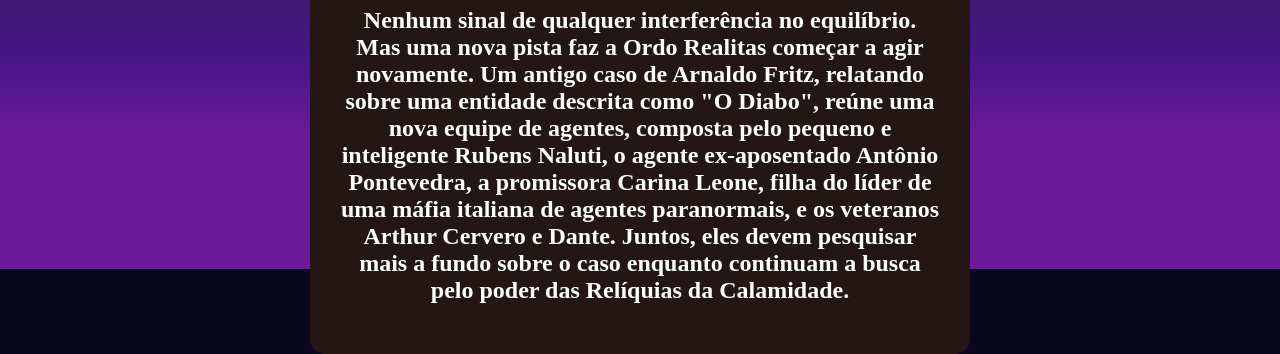
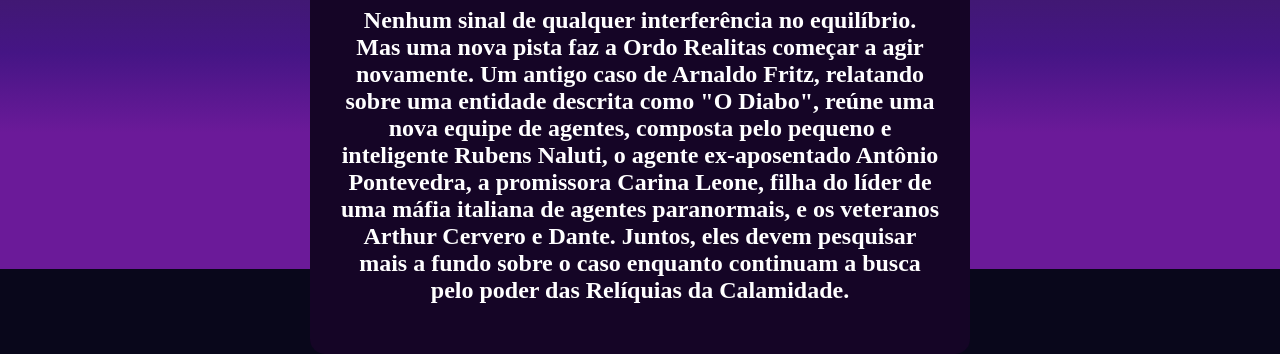
Before and after one commit to alexandressilvaferreira03/5, a plain HTML site: page index.html in a window 1280 px wide. Shown: the part 531-885 px from the top of the page. Drawn offline with Linux system fonts and the light colour scheme.

Commit message:
Update style.css

```diff
--- a/style.css
+++ b/style.css
@@ -11,7 +11,7 @@ img {
 
 
 .card {
-    background-color: rgb(36, 22, 20, 1);
+    background-color: rgb(21, 5, 38);
     max-width:600px;
     margin: auto;
     padding: 30px;
```
